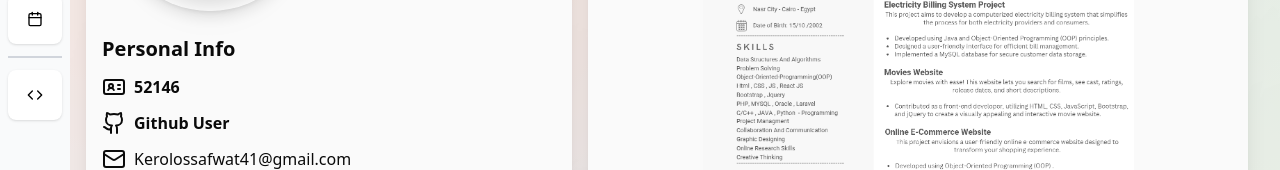
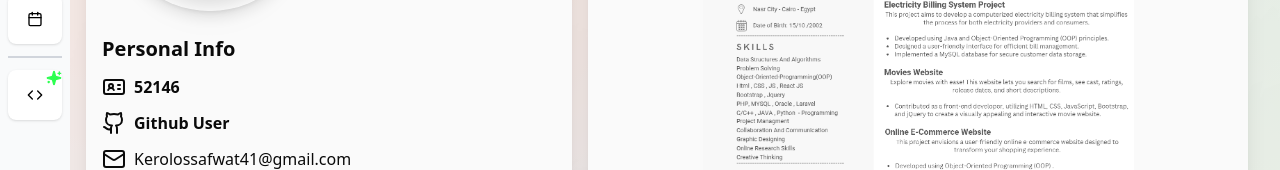
Before and after one commit to kerolosgr/GP_FRONT, a React (Vite) app: page /discover in a window 1280 px wide. Shown: the part 330-500 px from the top of the page. Built offline with nearby package versions, Linux system fonts and the light colour scheme; no server answers.

Commit message:
new sparkle

```diff
--- a/src/pages/discover/components/SideBar.jsx
+++ b/src/pages/discover/components/SideBar.jsx
@@ -1,6 +1,6 @@
 import { Button } from "@/components/ui/button";
 // import { Avatar, AvatarFallback, AvatarImage } from "@radix-ui/react-avatar";
-import { Book, Bookmark, BriefcaseBusiness, Calendar, Code, Earth, IdCard, Mail, Scroll, Star, Video } from "lucide-react";
+import { Book, Bookmark, BriefcaseBusiness, Calendar, Code, Earth, IdCard, Mail, Scroll, Sparkles, Star, Video } from "lucide-react";
 import Tooltipcustom from "./Tooltipcustom";
 import { Avatar, AvatarFallback, AvatarImage } from "@radix-ui/react-avatar";
 import Profile from "./Profile";
@@ -60,7 +60,7 @@ const SideBar = ()=>{
                 <hr className="my-2 border-1 border-gray-300 w-full" />
 
                 <Tooltipcustom message={"Code Editor"}>
-                <Button onClick={()=>handleViewChange("editor")} variant={"light"} className={"w-full h-[50px] "+ cn(View === "editor" && "bg-gray-800 text-white hover:bg-gray-600")}><Code /></Button>
+                <Button onClick={()=>handleViewChange("editor")} variant={"light"} className={"w-full h-[50px] relative "+ cn(View === "editor" && "bg-gray-800 text-white hover:bg-gray-600")}><Code /> <Sparkles className="absolute top-0 right-0" color="#2cff50" fill="#2cff50" /></Button>
                 </Tooltipcustom>
 
                 <span className="w-full mt-auto">
```
